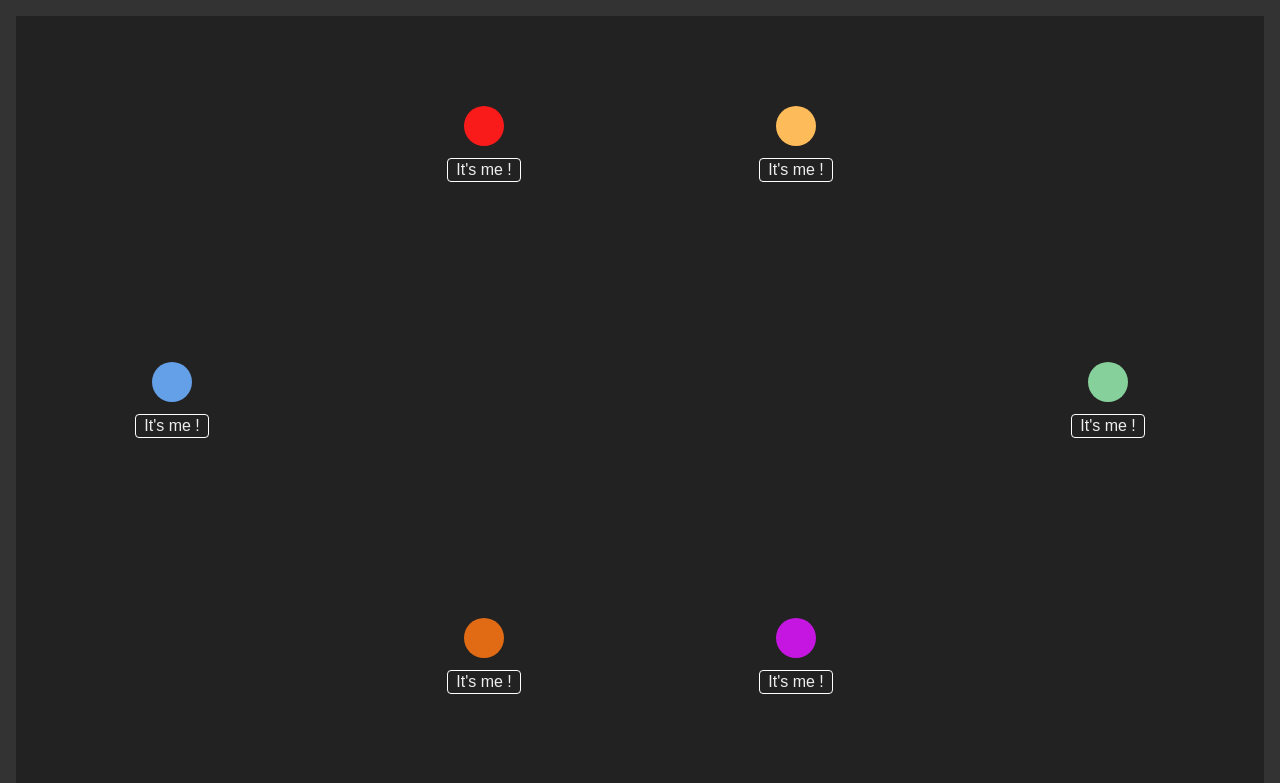
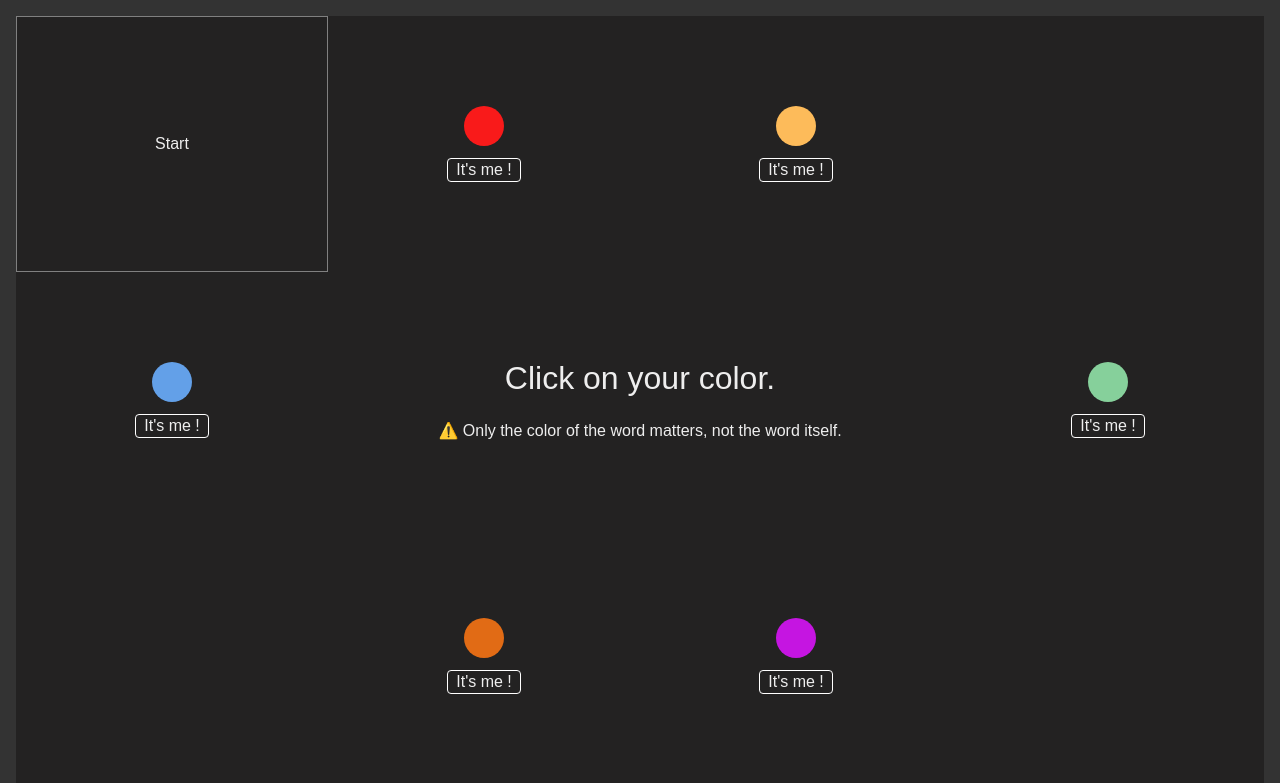
Before and after one commit to romanjeanelie/table-game, a React (Vite) app: page / in a window 1280 px wide. Shown: the top 783 px of the page. Built offline with nearby package versions, Linux system fonts and the light colour scheme.

Commit message:
added the instructions and the start button

```diff
--- a/src/components/Game.tsx
+++ b/src/components/Game.tsx
@@ -1,6 +1,6 @@
 import React from "react";
 import FillGlass from "./games/FillGlass";
-import Stroop from "./games/Stroop"
+import Stroop from "./games/Stroop";
 
 import styled from "styled-components";
 
@@ -12,8 +12,8 @@ const Container = styled.div`
 const Game = () => {
   return (
     <Container>
-      {/* <FillGlass /> */}
       <Stroop />
+      <FillGlass />
     </Container>
   );
 };
--- /dev/null
+++ b/src/components/games/Stroop/Instructions.tsx
@@ -0,0 +1,27 @@
+import React, { useState } from "react";
+
+// Styles
+import styled from "styled-components";
+
+const Container = styled.div`
+  grid-column: 2 / span 2;
+  grid-row: 2;
+  display: flex;
+  flex-direction: column;
+  justify-content: center;
+  align-items: center;
+
+  h1 {
+    text-align: center;
+    margin-bottom: 24px;
+  }
+`;
+
+export default function Instructions() {
+  return (
+    <Container>
+      <h1>Click on your color.</h1>
+      <p>⚠️ Only the color of the word matters, not the word itself.</p>
+    </Container>
+  );
+}
--- a/src/components/games/Stroop/index.tsx
+++ b/src/components/games/Stroop/index.tsx
@@ -2,6 +2,9 @@ import React, { useState } from "react";
 
 // Styles
 import styled from "styled-components";
+
+// Components
+import Instructions from "./Instructions";
 import PlayerColor from "./PlayerColor";
 
 // TO DO
@@ -27,15 +30,6 @@ const Container = styled.div`
   }
 `;
 
-const Instructions = styled.div`
-  grid-column: 2 / span 2;
-  grid-row: 2;
-  display: flex;
-  flex-direction: column;
-  justify-content: center;
-  align-items: center;
-`;
-
 const StartButton = styled.button`
   padding: 6px 8px;
   border: 1px solid gray;
@@ -46,7 +40,7 @@ const StartButton = styled.button`
 `;
 
 interface PropsTypes {
-  npPlayer: number;
+  nbPlayer: number;
 }
 
 const colors = [
@@ -58,8 +52,7 @@ const colors = [
   { name: "violet", hex: "#C515E1" },
 ];
 
-export default function Stroop() {
-  const nbPlayer = 6;
+export default function Stroop({ nbPlayer = 6 }: PropsTypes) {
   const countDownSeconds = 3;
   const [isReady, setIsReady] = useState(false);
   const [isEnded, setIsEnded] = useState(false);
@@ -69,6 +62,8 @@ export default function Stroop() {
       {colors.map((color, idx) => (
         <PlayerColor color={color} />
       ))}
+      <Instructions />
+      <StartButton onClick={() => setIsReady(true)}>Start</StartButton>
     </Container>
   );
 }
```
